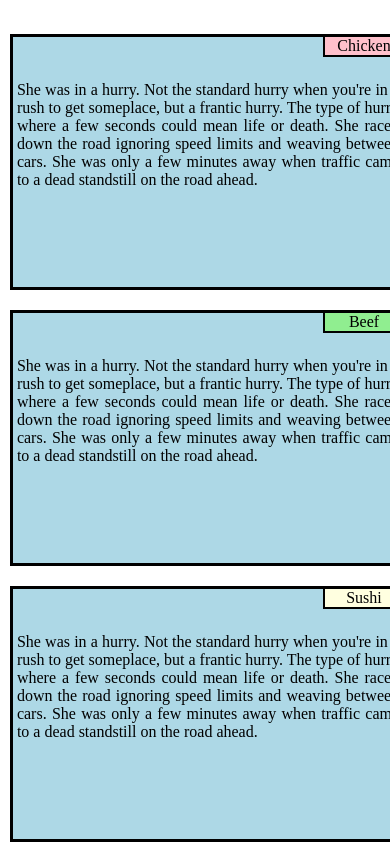
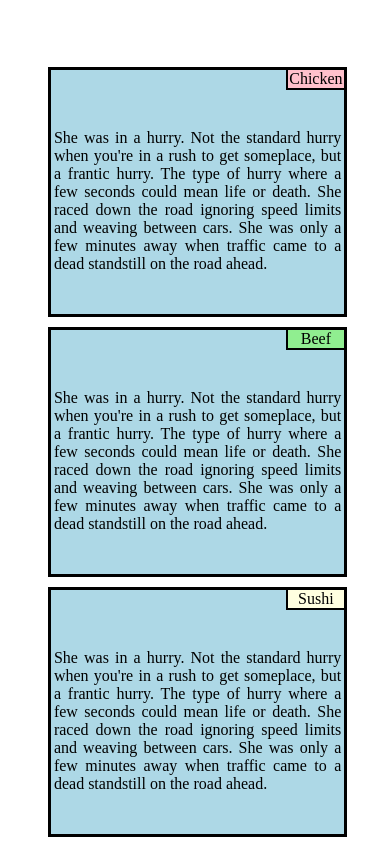
Before and after one commit to sid732-zz/WebCoursera, a plain HTML site: page module2/index.html in a window 390 px wide. Shown: the part 73-915 px from the top of the page. Drawn offline with Linux system fonts and the light colour scheme.

Commit message:
Add files via upload

```diff
--- a/module2/css/module2.css
+++ b/module2/css/module2.css
@@ -1,7 +1,6 @@
 * {
-  box-sizing:content-box;
-  margin: 0;
-  padding: 0;
+  box-sizing:border-box;
+
 
 }
 h1{
@@ -9,11 +8,13 @@ h1{
 }
 .container{
 	float: left;
-	margin: 10px;
+	margin-left: 30px;
+	margin-bottom: 10px;
+
 
 	background-color: lightblue;
 	width: 30%;
-	height: 200px;
+	height: 250px;
 	position: relative;
  	top: 60px;
 	border: 3px solid black;
@@ -59,12 +60,13 @@ h1{
 		width: 45%;
 	}
 	#box3{
-		width: 100%;
+		width: 93%;
 	}
 }
 @media (max-width: 767px){
 	.container{
-		width: 100%;
+		width: 80%;
 		height: 250px;
+		margin-left: 40px;
 	}
 }
```
